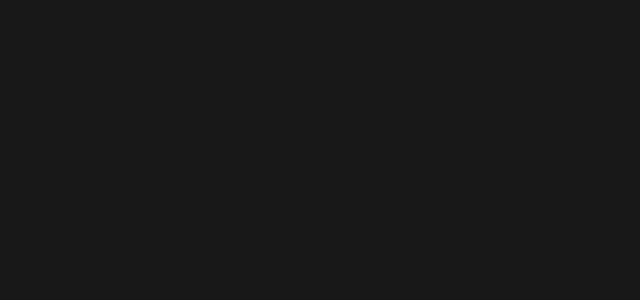
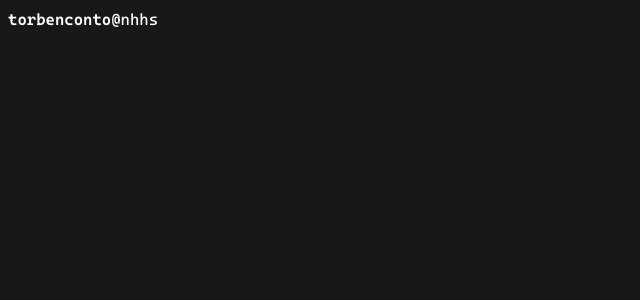
Before and after one commit to torbenconto/portfolio, a React (Create React App) app: page / in a window 1280 px wide. Shown: the top 300 px of the page, without its empty margins (0-640 px from the left). Built offline with nearby package versions, Linux system fonts and the light colour scheme; the HTML template or start-up script is replaced by a standard one.

Commit message:
font, start terminal input, css

```diff
--- a/src/components/Terminal.css
+++ b/src/components/Terminal.css
@@ -1,5 +1,14 @@
 :root {
     --terminal-main-bg: #181818
+}
+
+@font-face {
+    font-family: "cascadia-code";
+    src: url("/public/fonts/CascadiaCode.ttf");
+}
+
+.cascadia-code {
+    font-family: "cascadia-code";
 }
 
 .terminal-main-bg {
--- a/src/components/Terminal.tsx
+++ b/src/components/Terminal.tsx
@@ -1,11 +1,12 @@
 import React from "react";
 
 import "./Terminal.css"
+import TerminalInput from "./TerminalInput";
 
 function Terminal() {
     return (
-        <div className="w-full h-full terminal-main-bg">
-
+        <div className="w-full h-full terminal-main-bg p-2 cascadia-code">
+            <TerminalInput />
         </div>
     )
 }
--- /dev/null
+++ b/src/components/TerminalInput.css
@@ -0,0 +1,17 @@
+:root {
+    --name-color: #fff;
+    --at-symbol-color: #fff;
+    --location-color: #fff;
+}
+
+.name-color {
+    color: var(--name-color)
+}
+
+.at-symbol-color {
+    color: var(--at-symbol-color)
+}
+
+.location-color {
+    color: var(--location-color)
+}
--- /dev/null
+++ b/src/components/TerminalInput.tsx
@@ -0,0 +1,12 @@
+import "./TerminalInput.css"
+
+function TerminalInput() {
+    return (
+        <p className="font-semibold flex name-color">torbenconto
+            <p className="font-normal at-symbol-color">@</p>
+            <p className="font-normal location-color">nhhs</p>
+        </p>
+    )
+}
+
+export default TerminalInput;
```
Also changed, not shown: public/fonts/CascadiaCode.ttf (added), src/components/Terminal_Input.tsx (deleted).
